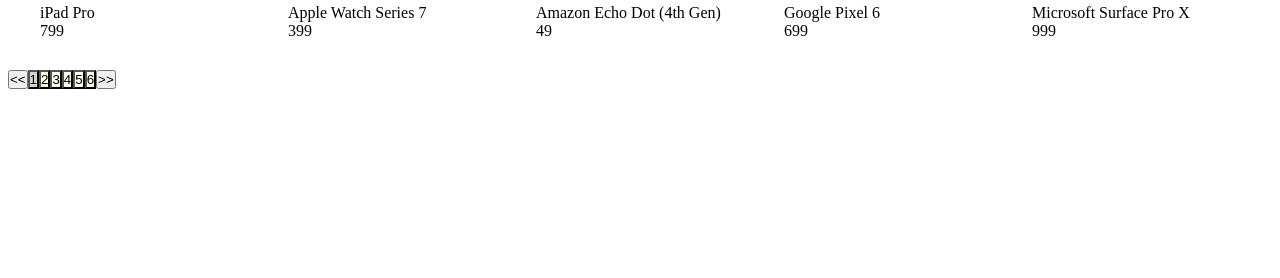
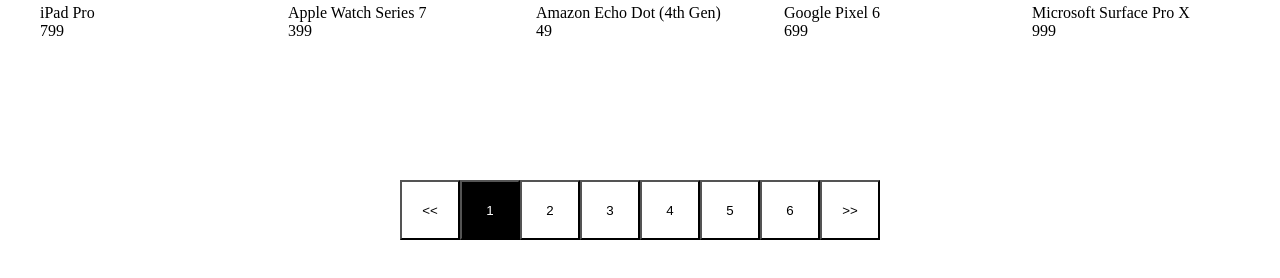
Before and after one commit to SoftwareEngineeringYU/SoftwareEngineering-FE, a React (Create React App) app: page / in a window 1280 px wide. Shown: the part 1406-1684 px from the top of the page. Before the commit the page ends 1503 px from the top, so only its background shows below. Built offline with nearby package versions, Linux system fonts and the light colour scheme.

Commit message:
[Style] paginationBtn 스타일 추가

```diff
--- a/src/components/PaginationBtn.js
+++ b/src/components/PaginationBtn.js
@@ -1,3 +1,6 @@
+import StyledPaginationBtn from "styles/components/StyledPaginationBtn";
+
+
 import { useState } from "react";
 const PaginationBtn = ({ totalPages }) => {
   const pages = [];
@@ -11,9 +14,11 @@
   const renderPageBtns = () => {
     return pages.map((page) => {
       return (
-        <button
+        <StyledPaginationBtn>
+        <button class="pagingNumBtn"
           style={{
-            backgroundColor: selectedPage === page ? "lightgray" : "ivory",
+            backgroundColor: selectedPage === page ? "black" : "white",
+            color: selectedPage === page ? "white" : "black",
           }}
           onClick={() => {
             setSelectedPage(page);
@@ -22,16 +27,21 @@
         >
           {page}
         </button>
+        </StyledPaginationBtn>
       );
     });
   };
 
   return (
-    <ul>
-      {totalPages<2?null:<button onClick={() => setSelectedPage(1)}>&lt;&lt;</button>}
-      {renderPageBtns()}
-      {totalPages<2?null:<button onClick={() => setSelectedPage(totalPages)}>&gt;&gt;</button>}
-    </ul>
+    <StyledPaginationBtn>
+      <ul id="paging">
+        {totalPages<2?null:<button class="pagingBtn"
+
+          onClick={() => setSelectedPage(1)}>&lt;&lt;</button>}
+        {renderPageBtns()}
+        {totalPages<2?null:<button class="pagingBtn" onClick={() => setSelectedPage(totalPages)}>&gt;&gt;</button>}
+      </ul>
+    </StyledPaginationBtn>
   );
 };
 
--- /dev/null
+++ b/src/styles/components/StyledPaginationBtn.js
@@ -0,0 +1,30 @@
+import styled from "styled-components";
+
+const StyledPaginationBtn = styled.div`
+
+#paging {
+    margin: 140px 0px 200px 0px;
+    display: flex;
+    justify-content: center;
+
+
+}
+
+.pagingNumBtn, .pagingBtn {
+    width: 60px;
+    height: 60px;
+
+}
+
+.pagingBtn {
+    background-color: white;
+    color: black;
+}
+
+.pagingNumBtn {
+
+}
+
+`
+
+export default StyledPaginationBtn;
```
